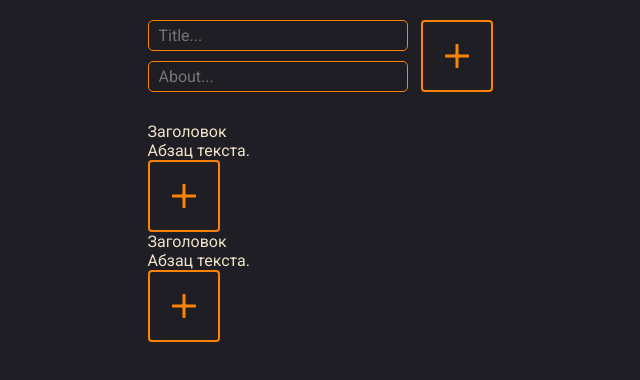
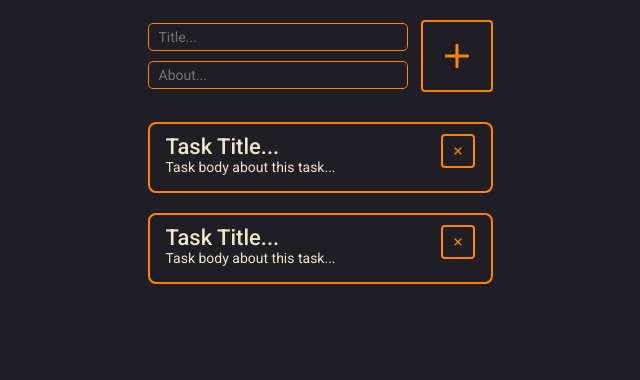
Before and after one commit to Lev-Dolzhenko/ToDoList, a plain HTML site: page index.html in a window 1280 px wide. Shown: the whole page, without its empty margins (320-960 px from the left). Drawn offline with Linux system fonts and the light colour scheme.

Commit message:
created item-list

```diff
--- a/index.html
+++ b/index.html
@@ -23,10 +23,9 @@
                 </div>
                 <div class="upper-row__button">
                     <button class="button">
-                        <svg width="24" height="24" viewBox="0 0 24 24" fill="none" xmlns="http://www.w3.org/2000/svg">
+                        <svg width="24" height="24" viewBox="0 0 24 24" xmlns="http://www.w3.org/2000/svg">
                             <path fill-rule="evenodd" clip-rule="evenodd"
-                                d="M13.5 1C13.5 0.447715 13.0523 0 12.5 0H11.5C10.9477 0 10.5 0.447715 10.5 1V9.5C10.5 10.0523 10.0523 10.5 9.5 10.5H1C0.447715 10.5 0 10.9477 0 11.5V12.5C0 13.0523 0.447715 13.5 1 13.5H9.5C10.0523 13.5 10.5 13.9477 10.5 14.5V23C10.5 23.5523 10.9477 24 11.5 24H12.5C13.0523 24 13.5 23.5523 13.5 23V14.5C13.5 13.9477 13.9477 13.5 14.5 13.5H23C23.5523 13.5 24 13.0523 24 12.5V11.5C24 10.9477 23.5523 10.5 23 10.5H14.5C13.9477 10.5 13.5 10.0523 13.5 9.5V1Z"
-                                fill="#FF8303" />
+                                d="M13.5 1C13.5 0.447715 13.0523 0 12.5 0H11.5C10.9477 0 10.5 0.447715 10.5 1V9.5C10.5 10.0523 10.0523 10.5 9.5 10.5H1C0.447715 10.5 0 10.9477 0 11.5V12.5C0 13.0523 0.447715 13.5 1 13.5H9.5C10.0523 13.5 10.5 13.9477 10.5 14.5V23C10.5 23.5523 10.9477 24 11.5 24H12.5C13.0523 24 13.5 23.5523 13.5 23V14.5C13.5 13.9477 13.9477 13.5 14.5 13.5H23C23.5523 13.5 24 13.0523 24 12.5V11.5C24 10.9477 23.5523 10.5 23 10.5H14.5C13.9477 10.5 13.5 10.0523 13.5 9.5V1Z"/>
                         </svg>
                     </button>
                 </div>
@@ -43,32 +42,28 @@
                     <ul class="main-block__tasks">
                         <li>
                             <div class="task__text">
-                                <h2>Заголовок</h2>
-                                <p>Абзац текста.</p>
+                                <h2>Task Title...</h2>
+                                <p>Task body about this task...</p>
                             </div>
                             <div class="task__button">
-                                <button class="button">
-                                    <svg width="24" height="24" viewBox="0 0 24 24" fill="none"
-                                        xmlns="http://www.w3.org/2000/svg">
+                                <button class="button button--item">
+                                    <svg width="24" height="24" viewBox="0 0 24 24" xmlns="http://www.w3.org/2000/svg">
                                         <path fill-rule="evenodd" clip-rule="evenodd"
-                                            d="M13.5 1C13.5 0.447715 13.0523 0 12.5 0H11.5C10.9477 0 10.5 0.447715 10.5 1V9.5C10.5 10.0523 10.0523 10.5 9.5 10.5H1C0.447715 10.5 0 10.9477 0 11.5V12.5C0 13.0523 0.447715 13.5 1 13.5H9.5C10.0523 13.5 10.5 13.9477 10.5 14.5V23C10.5 23.5523 10.9477 24 11.5 24H12.5C13.0523 24 13.5 23.5523 13.5 23V14.5C13.5 13.9477 13.9477 13.5 14.5 13.5H23C23.5523 13.5 24 13.0523 24 12.5V11.5C24 10.9477 23.5523 10.5 23 10.5H14.5C13.9477 10.5 13.5 10.0523 13.5 9.5V1Z"
-                                            fill="#FF8303" />
+                                            d="M13.5 1C13.5 0.447715 13.0523 0 12.5 0H11.5C10.9477 0 10.5 0.447715 10.5 1V9.5C10.5 10.0523 10.0523 10.5 9.5 10.5H1C0.447715 10.5 0 10.9477 0 11.5V12.5C0 13.0523 0.447715 13.5 1 13.5H9.5C10.0523 13.5 10.5 13.9477 10.5 14.5V23C10.5 23.5523 10.9477 24 11.5 24H12.5C13.0523 24 13.5 23.5523 13.5 23V14.5C13.5 13.9477 13.9477 13.5 14.5 13.5H23C23.5523 13.5 24 13.0523 24 12.5V11.5C24 10.9477 23.5523 10.5 23 10.5H14.5C13.9477 10.5 13.5 10.0523 13.5 9.5V1Z" />
                                     </svg>
                                 </button>
                             </div>
                         </li>
                         <li>
                             <div class="task__text">
-                                <h2>Заголовок</h2>
-                                <p>Абзац текста.</p>
+                                <h2>Task Title...</h2>
+                                <p>Task body about this task...</p>
                             </div>
                             <div class="task__button">
-                                <button class="button">
-                                    <svg width="24" height="24" viewBox="0 0 24 24" fill="none"
-                                        xmlns="http://www.w3.org/2000/svg">
+                                <button class="button button--item">
+                                    <svg width="24" height="24" viewBox="0 0 24 24" xmlns="http://www.w3.org/2000/svg">
                                         <path fill-rule="evenodd" clip-rule="evenodd"
-                                            d="M13.5 1C13.5 0.447715 13.0523 0 12.5 0H11.5C10.9477 0 10.5 0.447715 10.5 1V9.5C10.5 10.0523 10.0523 10.5 9.5 10.5H1C0.447715 10.5 0 10.9477 0 11.5V12.5C0 13.0523 0.447715 13.5 1 13.5H9.5C10.0523 13.5 10.5 13.9477 10.5 14.5V23C10.5 23.5523 10.9477 24 11.5 24H12.5C13.0523 24 13.5 23.5523 13.5 23V14.5C13.5 13.9477 13.9477 13.5 14.5 13.5H23C23.5523 13.5 24 13.0523 24 12.5V11.5C24 10.9477 23.5523 10.5 23 10.5H14.5C13.9477 10.5 13.5 10.0523 13.5 9.5V1Z"
-                                            fill="#FF8303" />
+                                            d="M13.5 1C13.5 0.447715 13.0523 0 12.5 0H11.5C10.9477 0 10.5 0.447715 10.5 1V9.5C10.5 10.0523 10.0523 10.5 9.5 10.5H1C0.447715 10.5 0 10.9477 0 11.5V12.5C0 13.0523 0.447715 13.5 1 13.5H9.5C10.0523 13.5 10.5 13.9477 10.5 14.5V23C10.5 23.5523 10.9477 24 11.5 24H12.5C13.0523 24 13.5 23.5523 13.5 23V14.5C13.5 13.9477 13.9477 13.5 14.5 13.5H23C23.5523 13.5 24 13.0523 24 12.5V11.5C24 10.9477 23.5523 10.5 23 10.5H14.5C13.9477 10.5 13.5 10.0523 13.5 9.5V1Z" />
                                     </svg>
                                 </button>
                             </div>
--- a/style.scss
+++ b/style.scss
@@ -11,11 +11,15 @@
     display: flex;
     flex-direction: column;
     row-gap: 10px;
+
     input {
         padding: 5px 10px;
         border: 1px solid $accent-color;
         width: 260px;
         border-radius: 5px;
+
+        font-family: Roboto, sans-serif;
+        font-size: 14px;
     }
 }
 
@@ -27,13 +31,33 @@
     border-radius: 4px;
     cursor: pointer;
     border: 2px solid $accent-color;
-  }
 
-  .button svg {
-    width: 24px;
-    height: 24px;
-    fill: #555555;
-  }
+    transition: background-color 0.1s ease-in;
+
+        &:hover {
+            background-color: #2b2a2a;
+
+        }
+
+    & svg {
+        width: 24px;
+        height: 24px;
+        fill: $accent-color;
+    }
+
+    &--item {
+        padding: 10px;
+
+
+        & svg {
+            transform: rotate(45deg);
+            width: 10px;
+            height: 10px;
+        }
+
+
+    }
+}
 
 /*--------------/upper---------------*/
 /*--------------main-----------------*/
@@ -41,6 +65,7 @@
 .main-block {
     margin-top: 30px;
 }
+
 .main-block__noTasks {
     text-align: center;
     padding-top: 40px;
@@ -74,8 +99,37 @@
         margin-right: auto;
     }
 }
-.main-block__wrapper {
+
+.main-block__wrapper {}
+
+.main-block__tasks {
+    li {
+        display: flex;
+        align-items: top;
+        justify-content: space-between;
+
+        border: 2px solid $accent-color;
+        border-radius: 8px;
+
+        padding: 10px 16px 16px;
+    }
+
+    li+li {
+        margin-top: 20px;
+    }
 }
-.main-block__tasks {
+
+.task__text {
+    h2 {
+        font-size: 22px;
+        font-family: Roboto, sans-serif;
+        font-weight: 500;
+    }
+
+    p {
+        font-size: 14px;
+        font-family: Roboto, sans-serif;
+    }
 }
+
 /*--------------/main-----------------*/
```
Also changed, not shown: style.css.
